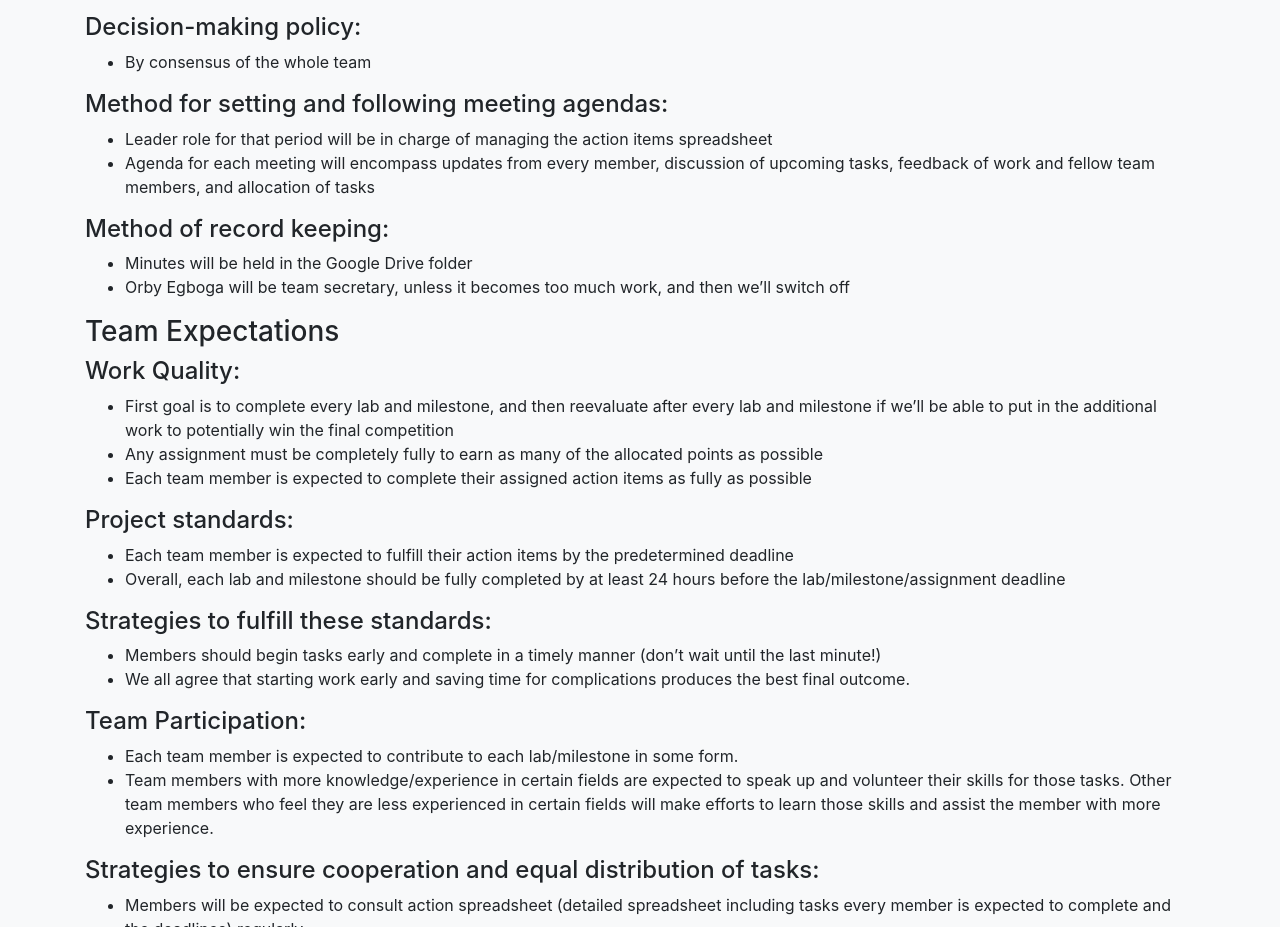
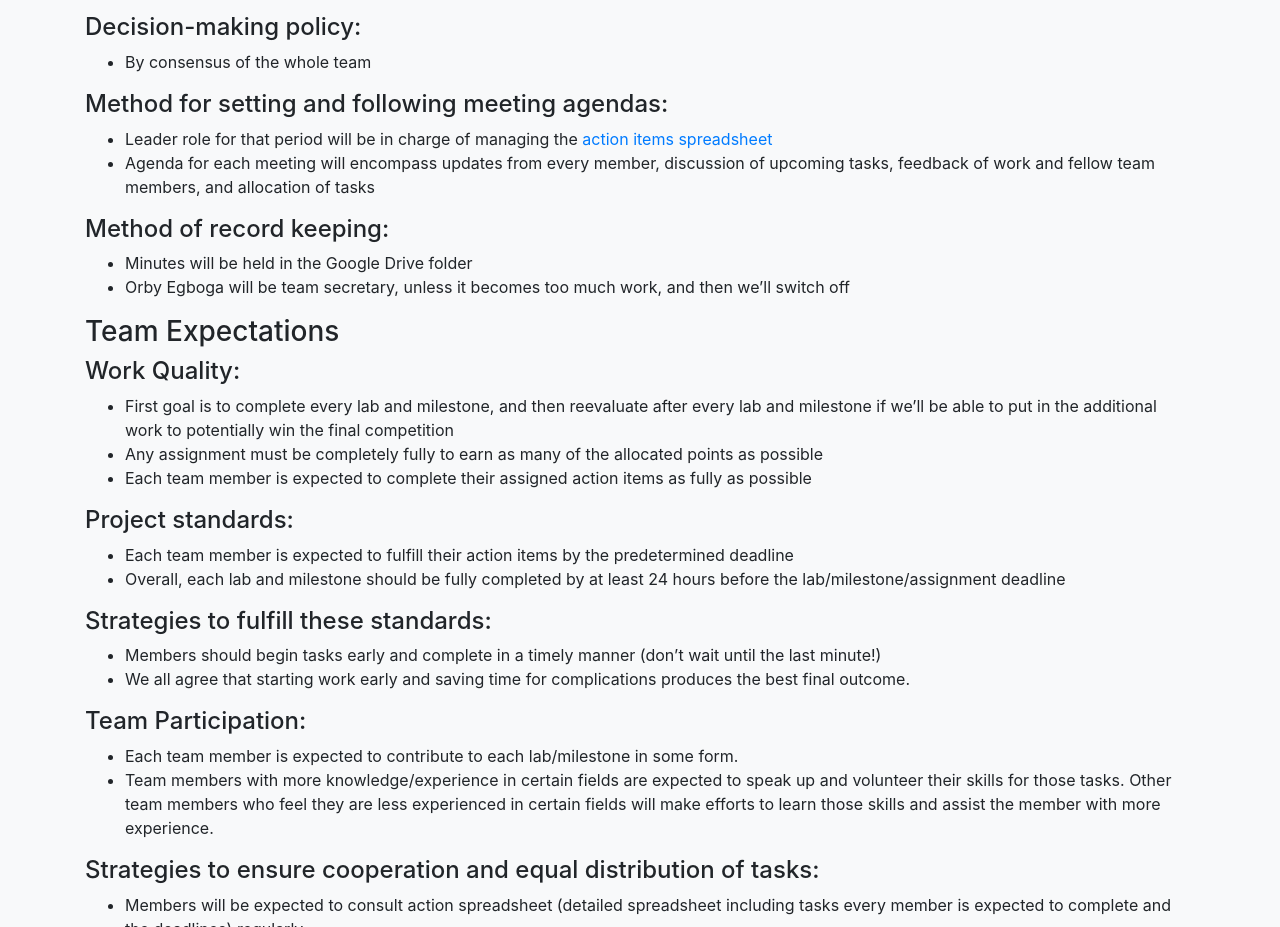
Before and after one commit to ece3400-team16/team16, a website with bundled scripts: page teamcontract.html in a window 1280 px wide. Shown: the part 1267-2194 px from the top of the page. Built offline with nearby package versions, Linux system fonts and the light colour scheme.

Commit message:
added action items spreadsheet

```diff
--- a/teamcontract.html
+++ b/teamcontract.html
@@ -86,7 +86,7 @@
 
         <h4>Method for setting and following meeting agendas:</h4>
         <ul>
-          <li>Leader role for that period will be in charge of managing the action items spreadsheet</li>
+          <li>Leader role for that period will be in charge of managing the <a href="https://docs.google.com/spreadsheets/d/1_BSLQBzHC71VsROPsBIRYu6QHQ-XS2UmidyK-1xpJ3M/edit#gid=0">action items spreadsheet</a></li>
           <li>Agenda for each meeting will encompass updates from every member, discussion of upcoming tasks, feedback of work and fellow team members, and allocation of tasks</li>
         </ul>
 
```
